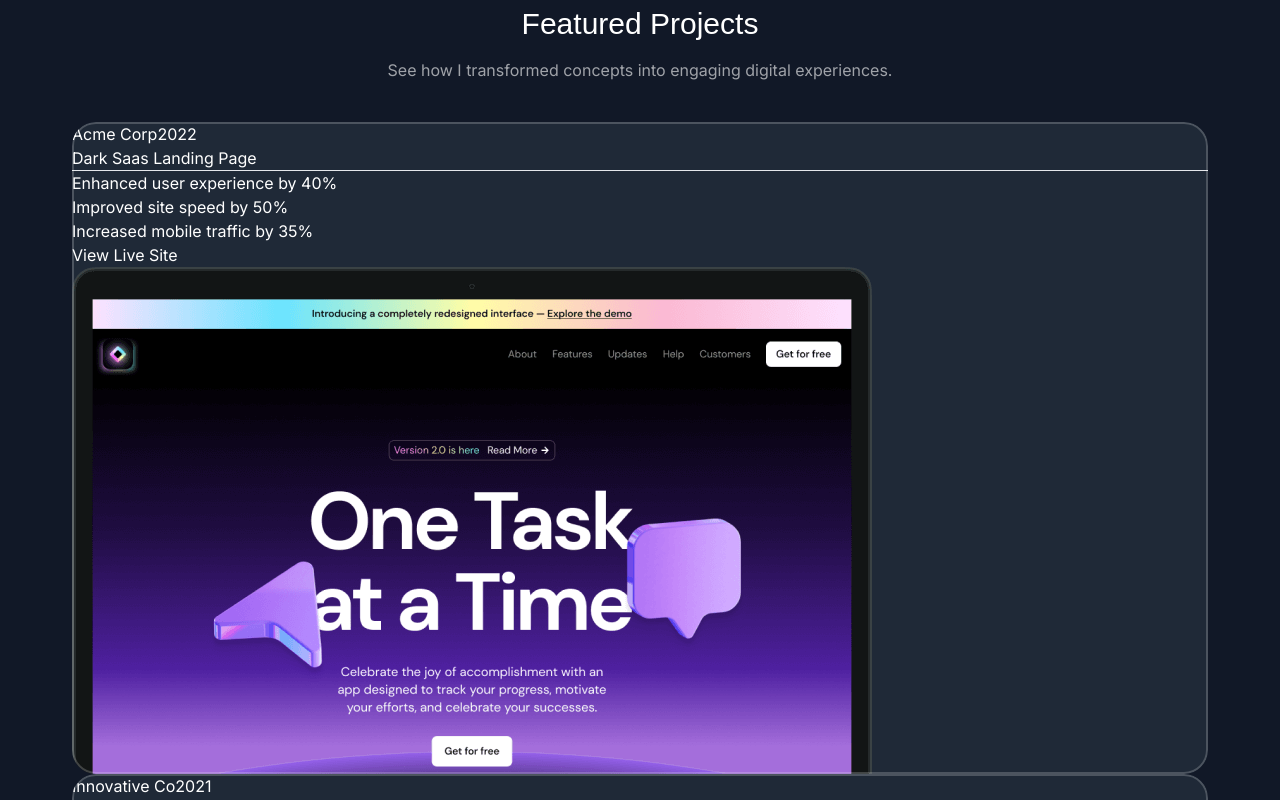
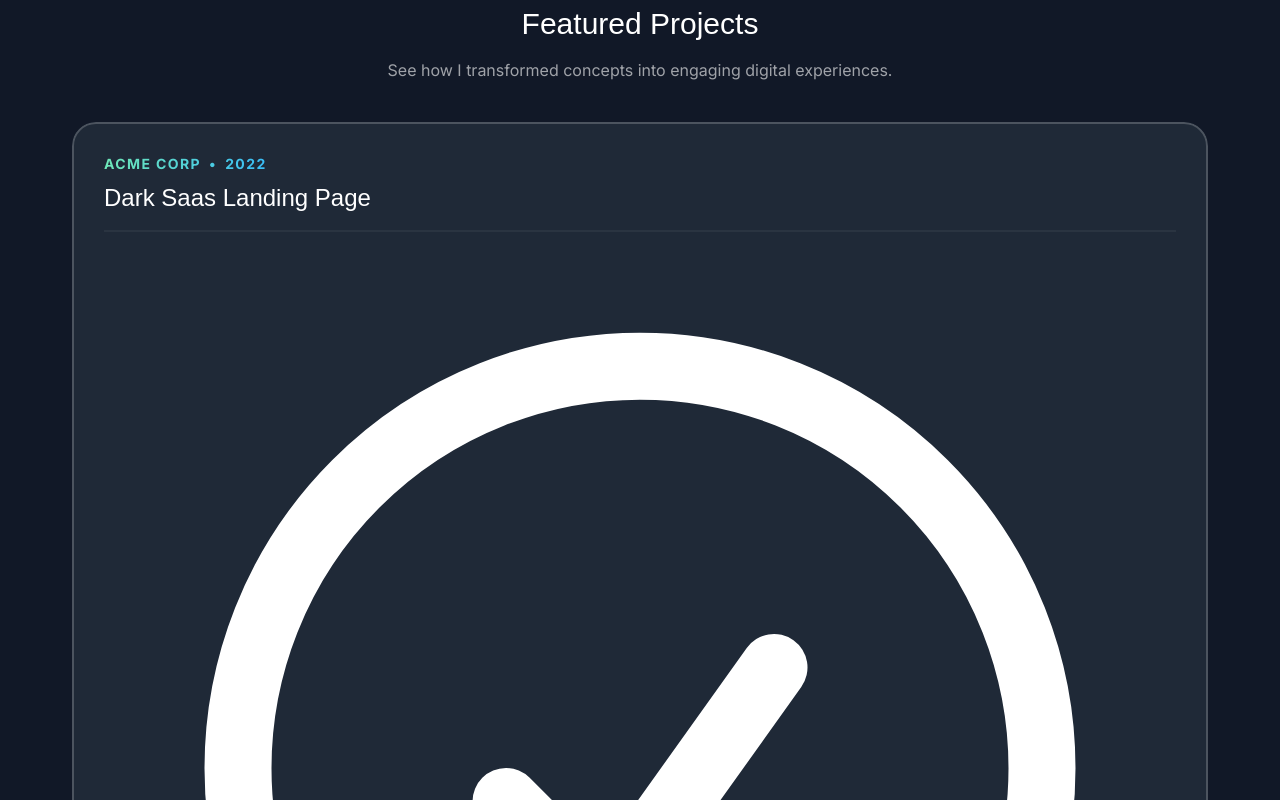
Before and after one commit to csorlandi/csorlandi, a Next.js app: page / in a window 1280 px wide. Shown: the part 960-1760 px from the top of the page. Built offline with nearby package versions, Linux system fonts and the light colour scheme; a web font is replaced by a local one.

Commit message:
feat: implement initial style for projects section

```diff
--- a/src/sections/Projects.tsx
+++ b/src/sections/Projects.tsx
@@ -2,6 +2,7 @@
 import lightSaasLandingPage from "@/assets/images/light-saas-landing-page.png";
 import aiStartupLandingPage from "@/assets/images/ai-startup-landing-page.png";
 import Image from "next/image";
+import CheckCircleIcon from '@/assets/icons/check-circle.svg';
 
 const portfolioProjects = [
   {
@@ -54,17 +55,21 @@
       <p className="text-center text-white/60 mt-4">See how I transformed concepts into engaging digital experiences.</p>
       <div className="flex flex-col mt-10">
         {portfolioProjects.map(project => (
-          <article key={project.title} className="bg-gray-800 rounded-3xl relative overflow-hidden z-0 after:z-10 after:content-[''] after:absolute after:inset-0 after:outline-2 after:outline after:-outline-offset-2 after:rounded-3xl after:outline-white/20">
-            <div>
-              <span>{project.company}</span>
-              <span>{project.year}</span>
+          <article key={project.title} className="bg-gray-800 rounded-3xl relative overflow-hidden z-0 after:z-10 after:content-[''] after:absolute after:inset-0 after:outline-2 after:outline after:-outline-offset-2 after:rounded-3xl after:outline-white/20 p-8">
+            <div className="flex">
+              <div className="bg-gradient-to-r from-emerald-300 to-sky-400 inline-flex font-bold uppercase tracking-widest text-sm gap-2 text-transparent bg-clip-text">
+                <span>{project.company}</span>
+                <span>&bull;</span>
+                <span>{project.year}</span>
+              </div>
             </div>
-            <h3>{project.title}</h3>
-            <hr />
+            <h3 className="font-serif text-2xl mt-2">{project.title}</h3>
+            <hr className="border-t-2 border-white/5 mt-4" />
             <ul>
               {project.results.map(result => (
                 <li key={result.title}>
-                  {result.title}
+                  <CheckCircleIcon />
+                  <span>{result.title}</span>
                 </li>
               ))}
             </ul>
```
